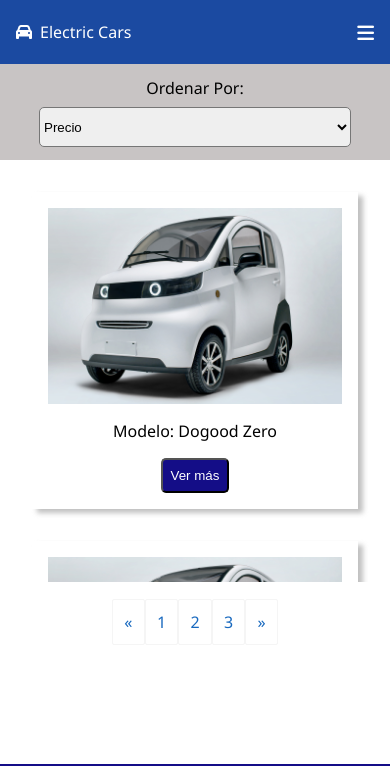
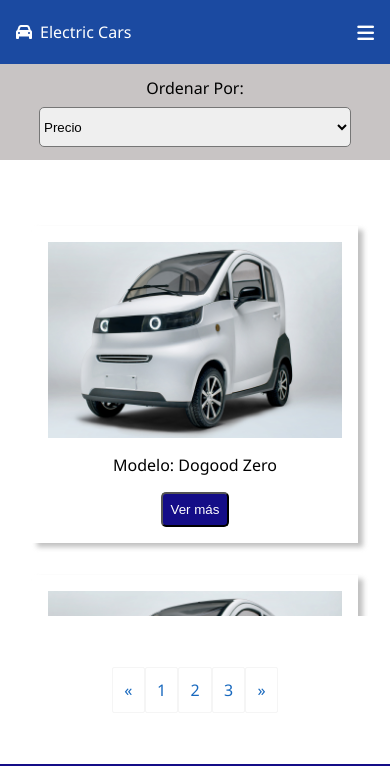
Before and after one commit to fperalesc/desafio_3_m2, a plain HTML site: page index.html in a window 390 px wide. Shown: the top 766 px of the page. Drawn offline with Linux system fonts and the light colour scheme.

Commit message:
Se modifica alineado en main - version mobile

```diff
--- a/assets/css/style.css
+++ b/assets/css/style.css
@@ -49,7 +49,7 @@ main {
   grid-area: main;
   display: flex;
   flex-direction: column;
-  /* justify-content: center; */
+  justify-content: space-evenly;
   align-items: center;
 }
 
```
